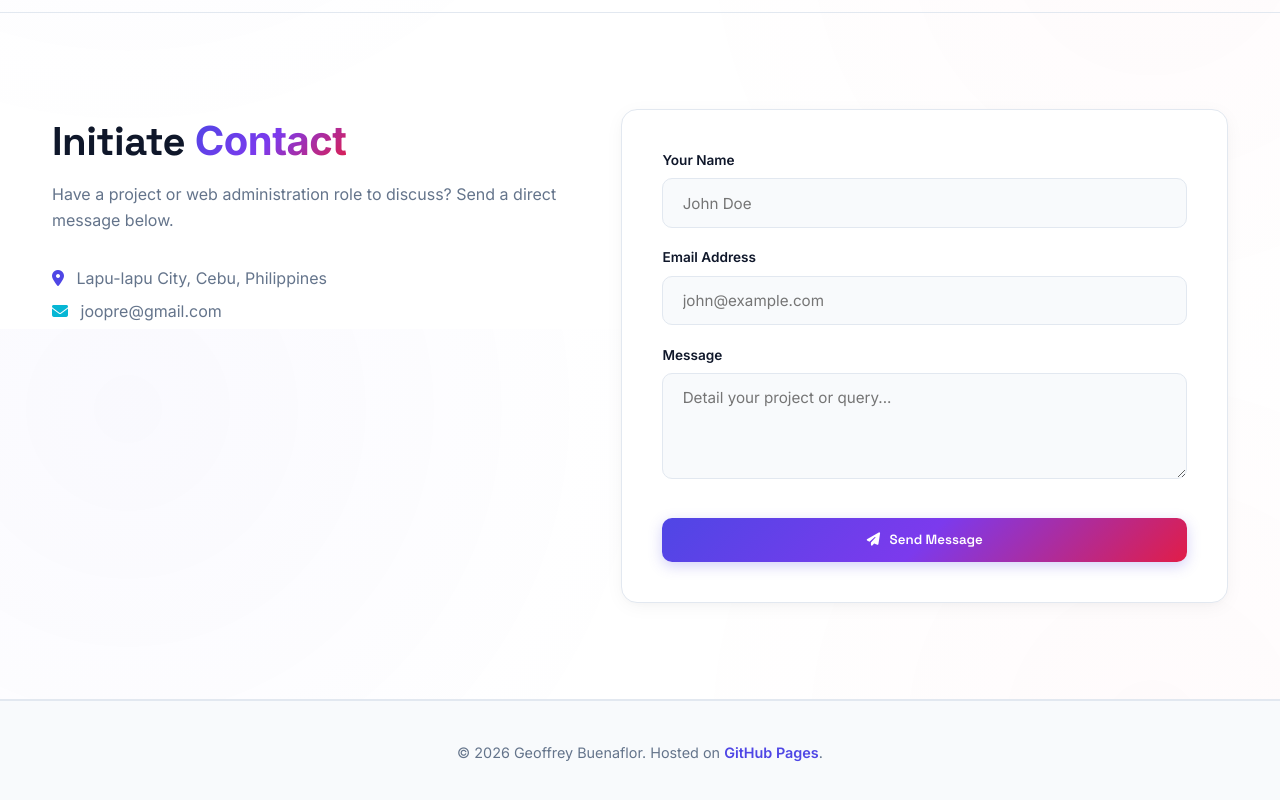
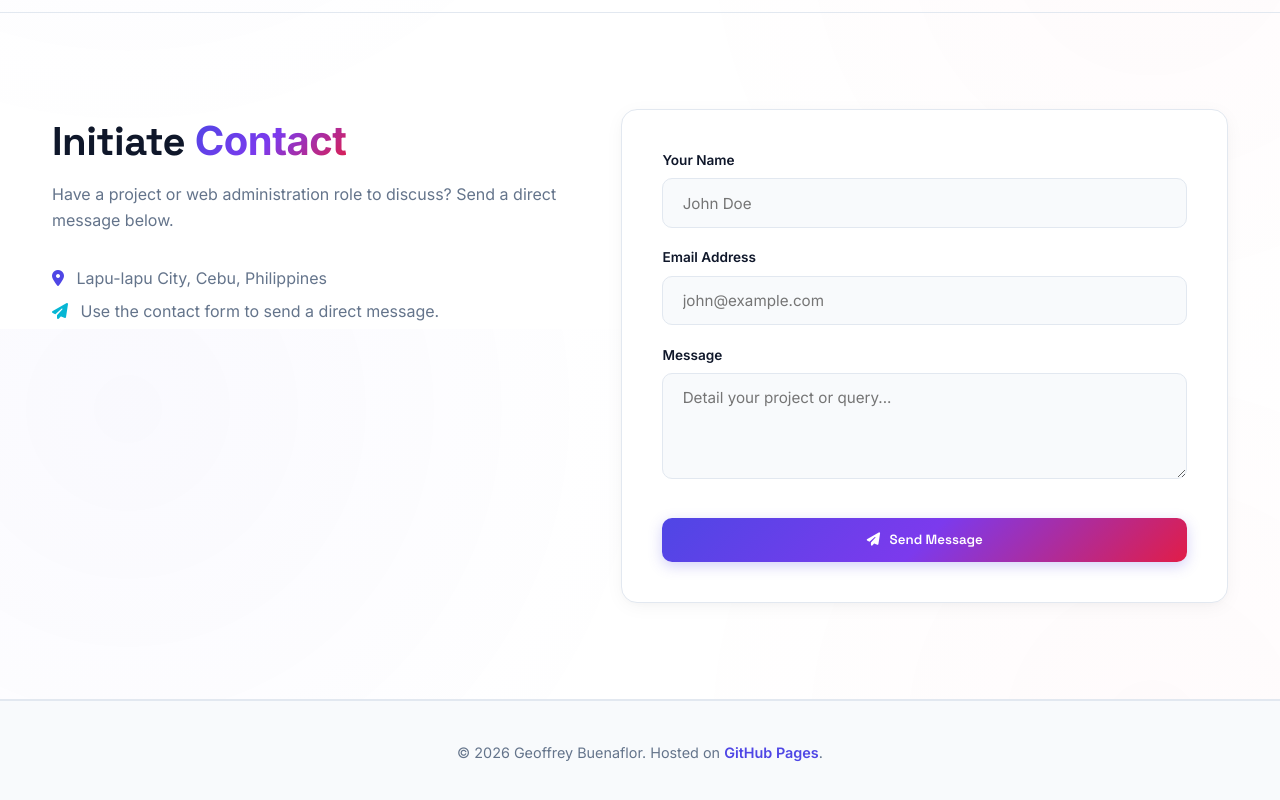
Before and after one commit to jo0pre/portfolio, a plain HTML site: page index.html in a window 1280 px wide. Shown: the part 6871-7671 px from the top of the page. Drawn offline with Linux system fonts and the light colour scheme.

Commit message:
Update index.html
Hide email

```diff
--- a/index.html
+++ b/index.html
@@ -962,7 +962,7 @@
           </p>
           <div style="color: var(--text-muted);">
             <p><i class="fa-solid fa-location-dot" style="color: var(--accent-primary); margin-right: 0.5rem;"></i> Lapu-lapu City, Cebu, Philippines</p>
-            <p style="margin-top: 0.5rem;"><i class="fa-solid fa-envelope" style="color: var(--accent-secondary); margin-right: 0.5rem;"></i> <span id="contact-email">Loading email...</span></p>
+            <p style="margin-top: 0.5rem;"><i class="fa-solid fa-paper-plane" style="color: var(--accent-secondary); margin-right: 0.5rem;"></i> <span>Use the contact form to send a direct message.</span></p>
           </div>
         </div>
 
```
